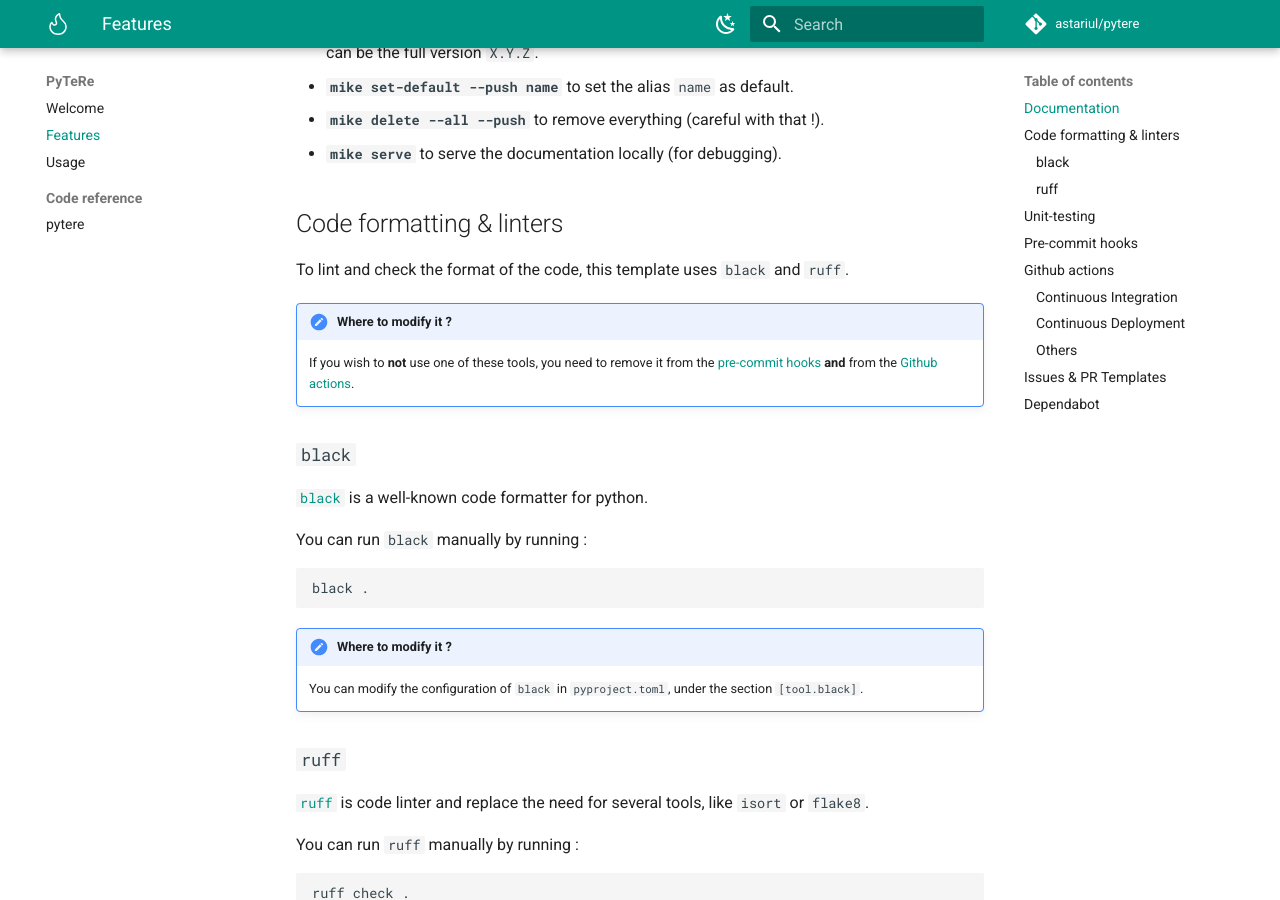
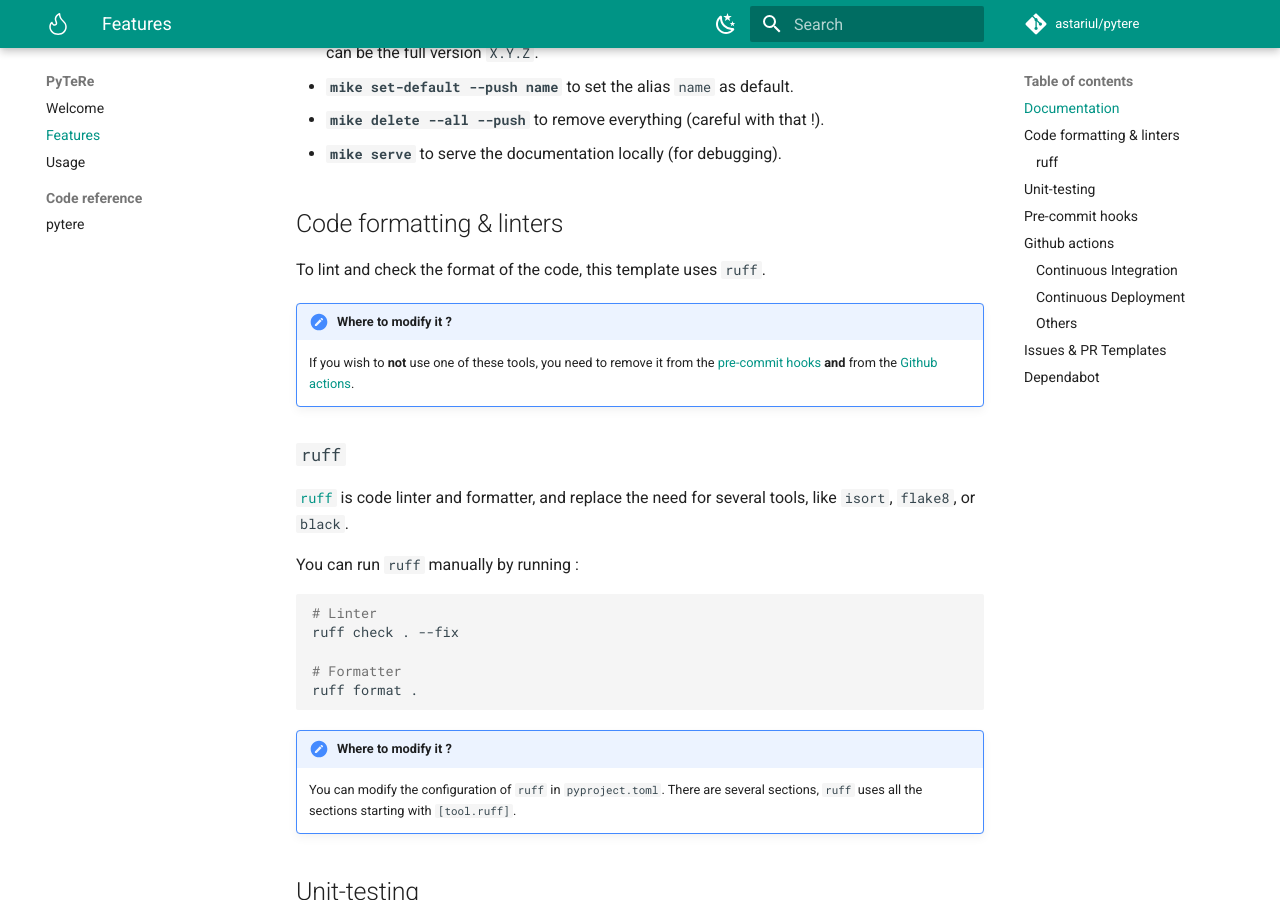
Before and after one commit to astariul/pytere, an MkDocs documentation site: the page built from docs/features.md, in a window 1280 px wide and 900 px high, scrolled down 822 px. Built offline with MkDocs 1.6.1 and Material for MkDocs 9.7.7, drawn with Linux system fonts in a browser that asks for light colours; comment, search, counter and statistics services are not loaded; the version menu is left out; some of the changed text lies outside the part shown.

Commit message:
🚀 Replace black with ruff

````diff
--- a/docs/features.md
+++ b/docs/features.md
@@ -31,33 +31,24 @@ Check [mike's documentation](https://github.com/jimporter/mike) for more details
 
 ## Code formatting & linters
 
-To lint and check the format of the code, this template uses `black` and `ruff`.
+To lint and check the format of the code, this template uses `ruff`.
 
 !!! note "Where to modify it ?"
     If you wish to **not** use one of these tools, you need to remove it from the [pre-commit hooks](#pre-commit-hooks) **and** from the [Github actions](#continuous-integration).
 
-### `black`
-
-[`black`](https://github.com/psf/black) is a well-known code formatter for python.
-
-You can run `black` manually by running :
-
-```bash
-black .
-```
-
-!!! note "Where to modify it ?"
-    You can modify the configuration of `black` in `pyproject.toml`, under the section `[tool.black]`.
-
 
 ### `ruff`
 
-[`ruff`](https://github.com/astral-sh/ruff) is code linter and replace the need for several tools, like `isort` or `flake8`.
+[`ruff`](https://github.com/astral-sh/ruff) is code linter and formatter, and replace the need for several tools, like `isort`, `flake8`, or `black`.
 
 You can run `ruff` manually by running :
 
 ```bash
-ruff check .
+# Linter
+ruff check . --fix
+
+# Formatter
+ruff format .
 ```
 
 !!! note "Where to modify it ?"
@@ -101,8 +92,8 @@ Several pre-commit hooks are used in this template repository :
 * Ensure files have an empty line at the end
 * Check the syntax of `yaml` files
 * Ensure no large files are added
-* Format code with `black`
 * Lint code with `ruff`
+* Format code with `ruff`
 * Ensure the coverage badge is up-to-date
 
 !!! note "Where to modify it ?"
--- a/setup.py
+++ b/setup.py
@@ -27,7 +27,7 @@ reqs = []
 extras_require = {
     "test": ["pytest~=8.0", "pytest-cov~=4.1", "coverage-badge~=1.0"],
     "hook": ["pre-commit~=3.0"],
-    "lint": ["black~=24.1", "ruff~=0.1"],
+    "lint": ["ruff~=0.2"],
     "docs": ["mkdocs-material~=9.0", "mkdocstrings[python]~=0.18", "mike~=2.0"],
 }
 extras_require["all"] = sum(extras_require.values(), [])
````
Also changed, not shown: .pre-commit-config.yaml (+3 -6 lines), README.md (+1 -2 lines), pyproject.toml (+8 -10 lines), 1 other file.
